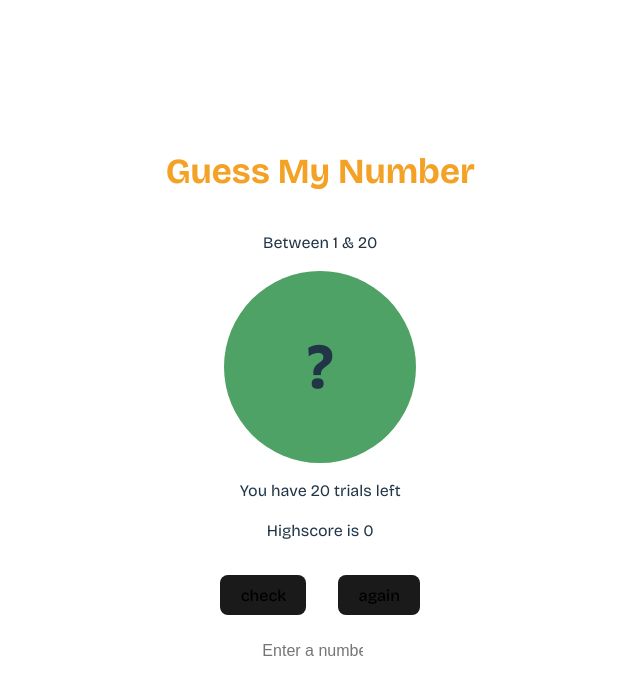
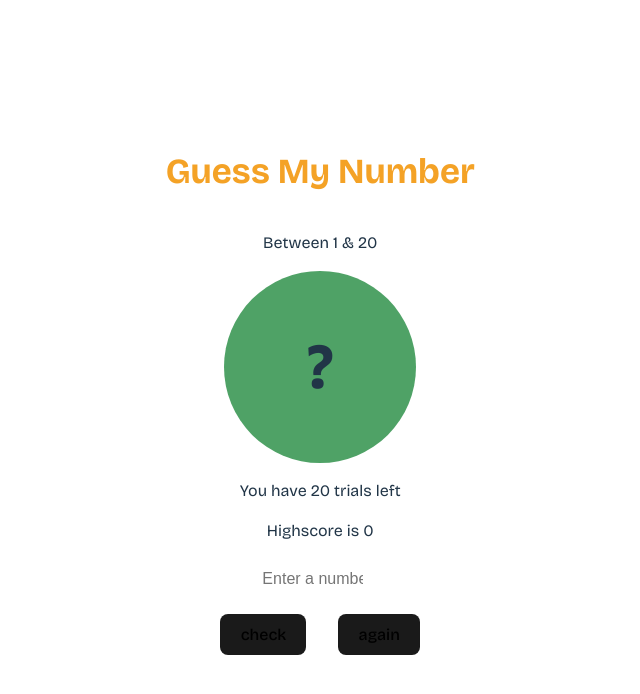
Before and after one commit to PiusIV/guess-number, a React app: page / in a window 1280 px wide. Shown: the top 694 px of the page, without its empty margins (77-717 px from the left). Built offline with nearby package versions, Linux system fonts and the light colour scheme; the HTML template or start-up script is replaced by a standard one.

Commit message:
further rearranged the buttons

```diff
--- a/src/components/GuessNumber.jsx
+++ b/src/components/GuessNumber.jsx
@@ -133,10 +133,6 @@ export default function GuessNumber() {
               // isWrong={isWrong}
               message={messageType}
             />
-
-            {buttons.map((btn) => (
-              <Button key={btn.label} btn={btn} />
-            ))}
           </aside>
           <main>
             <FormElement
@@ -144,6 +140,9 @@ export default function GuessNumber() {
               guess={guess}
               onSubmitGuess={handleSubmit}
             />
+            {buttons.map((btn) => (
+              <Button key={btn.label} btn={btn} />
+            ))}
           </main>
         </div>
       </section>
```
